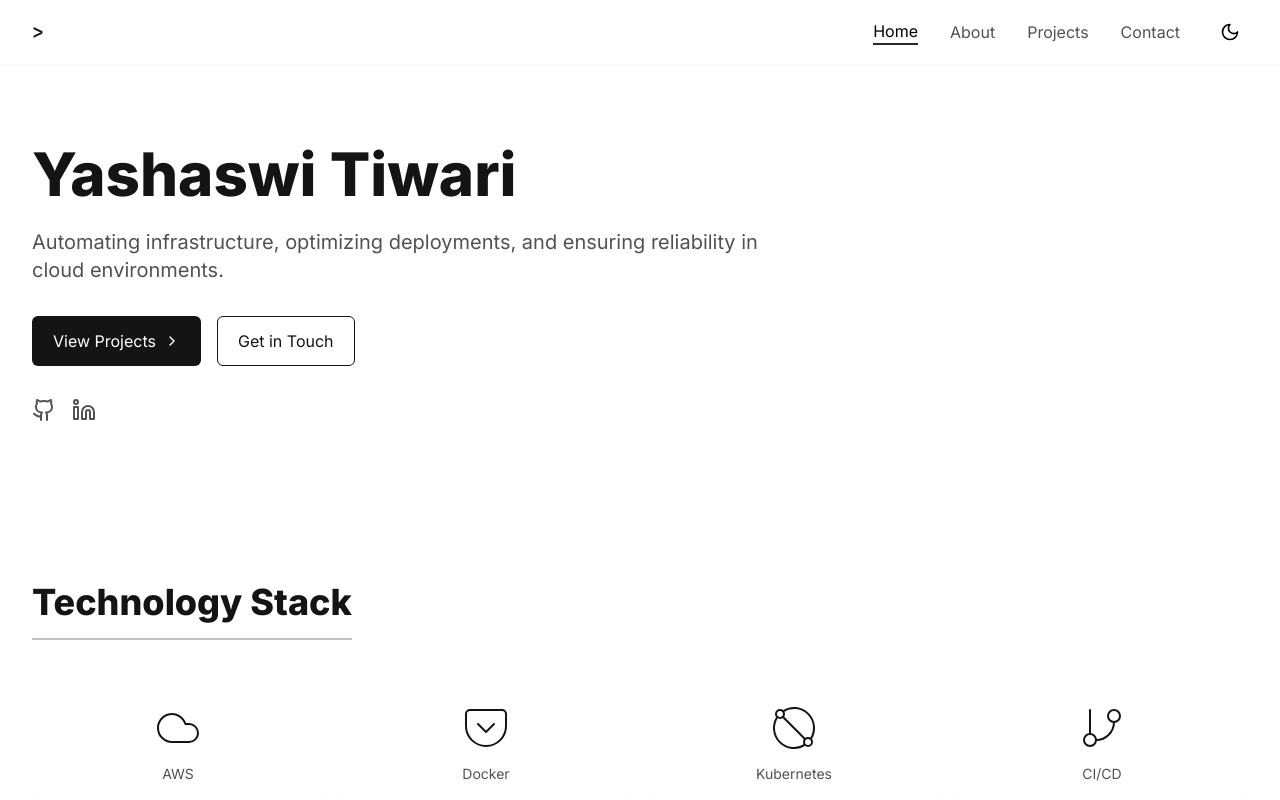
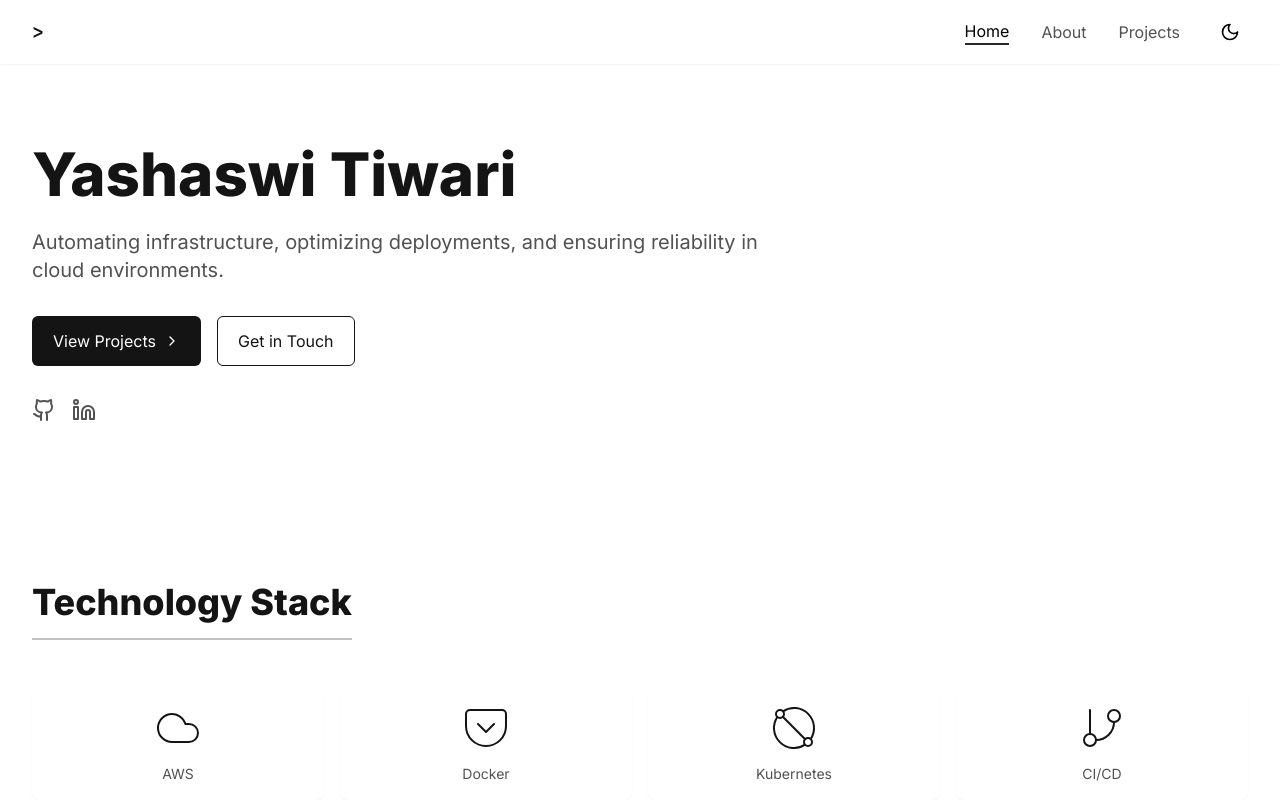
Before and after one commit to yashaswi29/Portfolio, a React (Vite) app: page / in a window 1280 px wide. Shown: the top 800 px of the page. Built offline with nearby package versions, Linux system fonts and the light colour scheme.

Commit message:
removed contact page for now

```diff
--- a/src/components/Navbar.tsx
+++ b/src/components/Navbar.tsx
@@ -14,7 +14,7 @@ const Navbar: React.FC = () => {
     { name: 'Home', path: '/' },
     { name: 'About', path: '/about' },
     { name: 'Projects', path: '/projects' },
-    { name: 'Contact', path: '/contact' },
+    // { name: 'Contact', path: '/contact' },
   ];
 
   const isActive = (path: string) => location.pathname === path;
```
